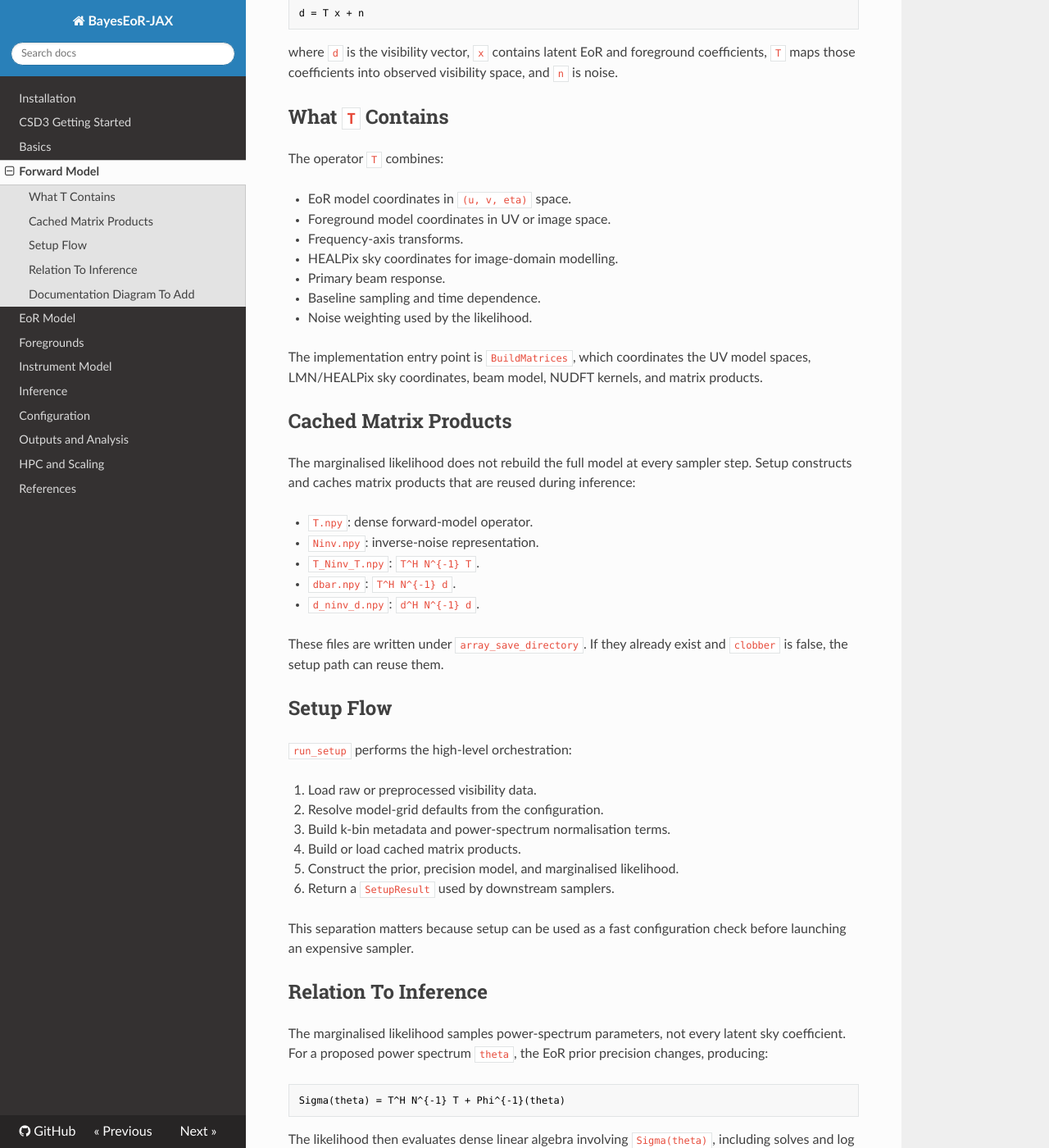
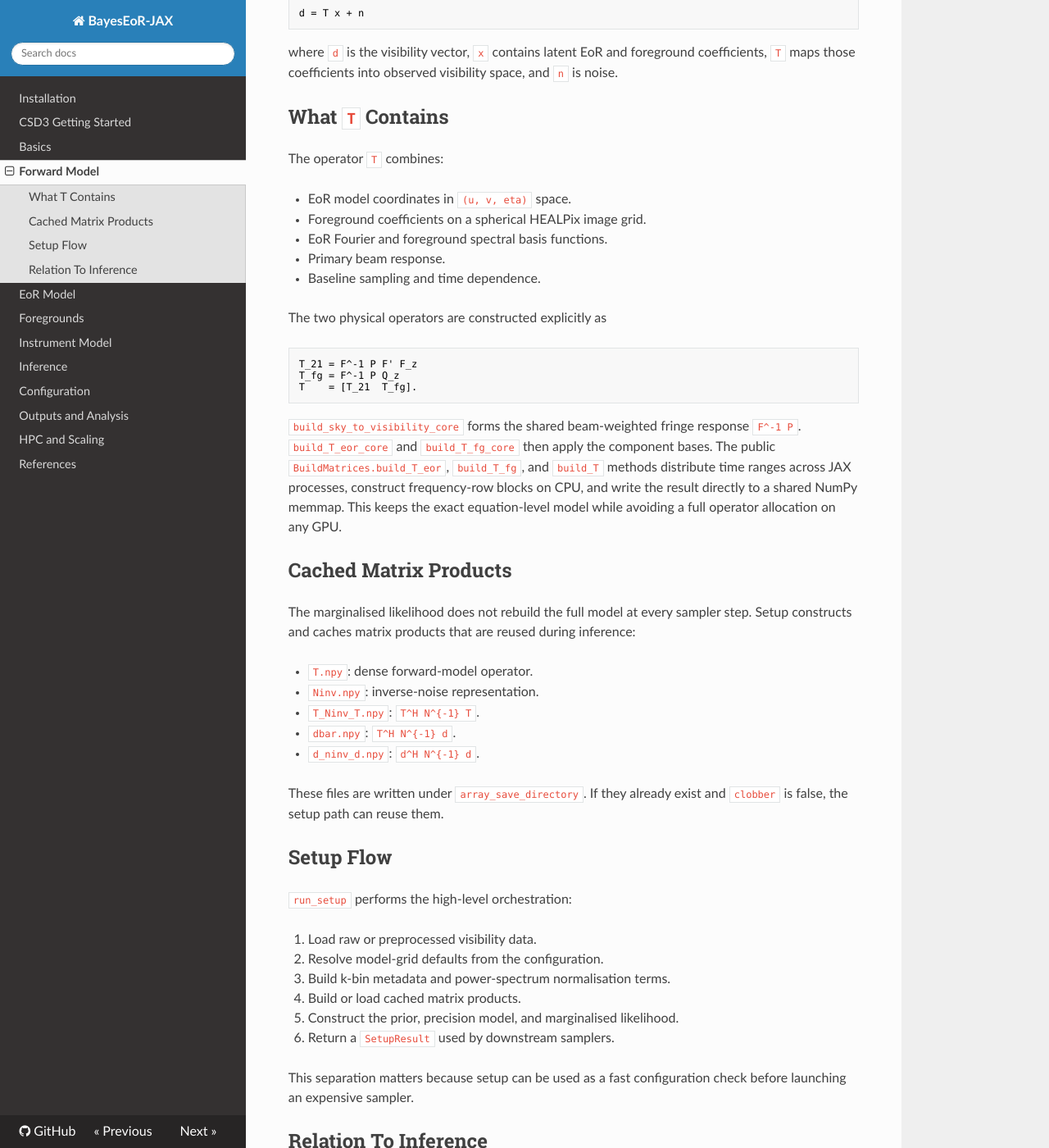
Before and after one commit to JacobTutt/BayesEoR-JAX, an MkDocs documentation site: the page built from docs/forward-model.md, in a window 1280 px wide and 1400 px high, scrolled down 260 px. Shown: the whole window at 82% size. Built offline with MkDocs 1.6.1, drawn with Linux system fonts in a browser that asks for light colours; nearby versions of some CDN libraries; some of the changed text lies outside the part shown.

Commit message:
Document the equation-level matrix workflow

````diff
--- a/docs/forward-model.md
+++ b/docs/forward-model.md
@@ -15,14 +15,26 @@ where `d` is the visibility vector, `x` contains latent EoR and foreground coeff
 The operator `T` combines:
 
 - EoR model coordinates in `(u, v, eta)` space.
-- Foreground model coordinates in UV or image space.
-- Frequency-axis transforms.
-- HEALPix sky coordinates for image-domain modelling.
+- Foreground coefficients on a spherical HEALPix image grid.
+- EoR Fourier and foreground spectral basis functions.
 - Primary beam response.
 - Baseline sampling and time dependence.
-- Noise weighting used by the likelihood.
 
-The implementation entry point is `BuildMatrices`, which coordinates the UV model spaces, LMN/HEALPix sky coordinates, beam model, NUDFT kernels, and matrix products.
+The two physical operators are constructed explicitly as
+
+```text
+T_21 = F^-1 P F' F_z
+T_fg = F^-1 P Q_z
+T    = [T_21  T_fg].
+```
+
+`build_sky_to_visibility_core` forms the shared beam-weighted fringe response
+`F^-1 P`. `build_T_eor_core` and `build_T_fg_core` then apply the component
+bases. The public `BuildMatrices.build_T_eor`, `build_T_fg`, and `build_T`
+methods distribute time ranges across JAX processes, construct frequency-row
+blocks on CPU, and write the result directly to a shared NumPy memmap. This
+keeps the exact equation-level model while avoiding a full operator allocation
+on any GPU.
 
 ## Cached Matrix Products
 
@@ -59,28 +71,6 @@ Sigma(theta) = T^H N^{-1} T + Phi^{-1}(theta)
 
 The likelihood then evaluates dense linear algebra involving `Sigma(theta)`, including solves and log determinants. This is where the JAXMg downstream branch is currently used.
 
-## Documentation Diagram To Add
-
-A useful final diagram for this page should show:
-
-```text
-EoR coefficients      Foreground coefficients
-        \                  /
-         \                /
-          -> model vector x
-                  |
-                  v
-      sky/frequency/instrument operator T
-                  |
-                  v
-          visibility prediction T x
-                  |
-                  v
-      likelihood against observed data d
-```
-
-For a second, more technical diagram, show the cached products `T^H N^{-1} T`, `T^H N^{-1} d`, and `d^H N^{-1} d` feeding the marginalised likelihood.
-
 ---
 
 **Navigation:** [README](../README.md) · [Installation](installation.md) · [CSD3](csd3.md) · [Basics](basics.md) · [Forward Model](forward-model.md) · [Inference](inference.md) · [References](references.md)
````
Also changed, not shown: README.md (+3 -3 lines), docs/basics.md (+3 -3 lines), docs/hpc-scaling.md (+3 -3 lines).
